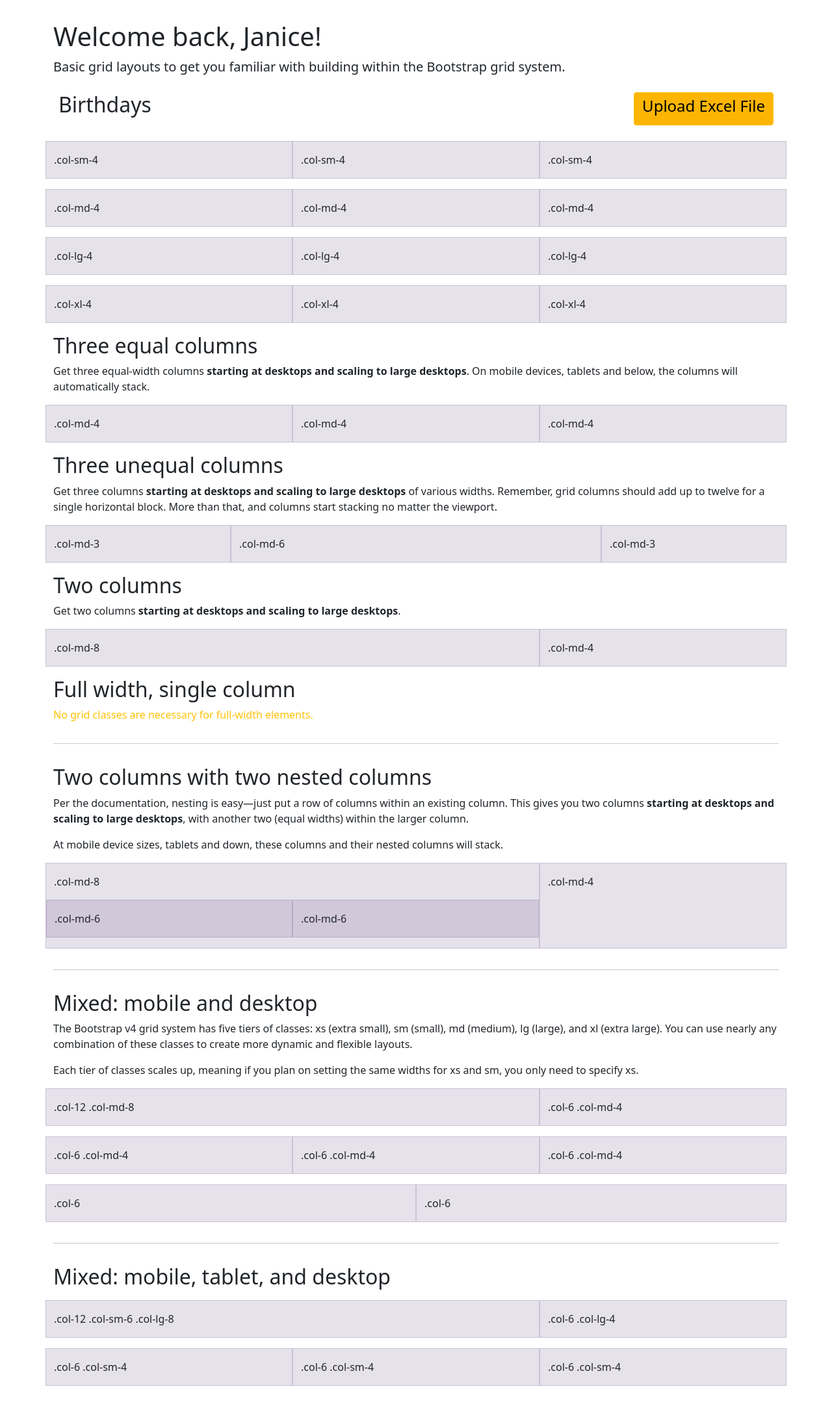
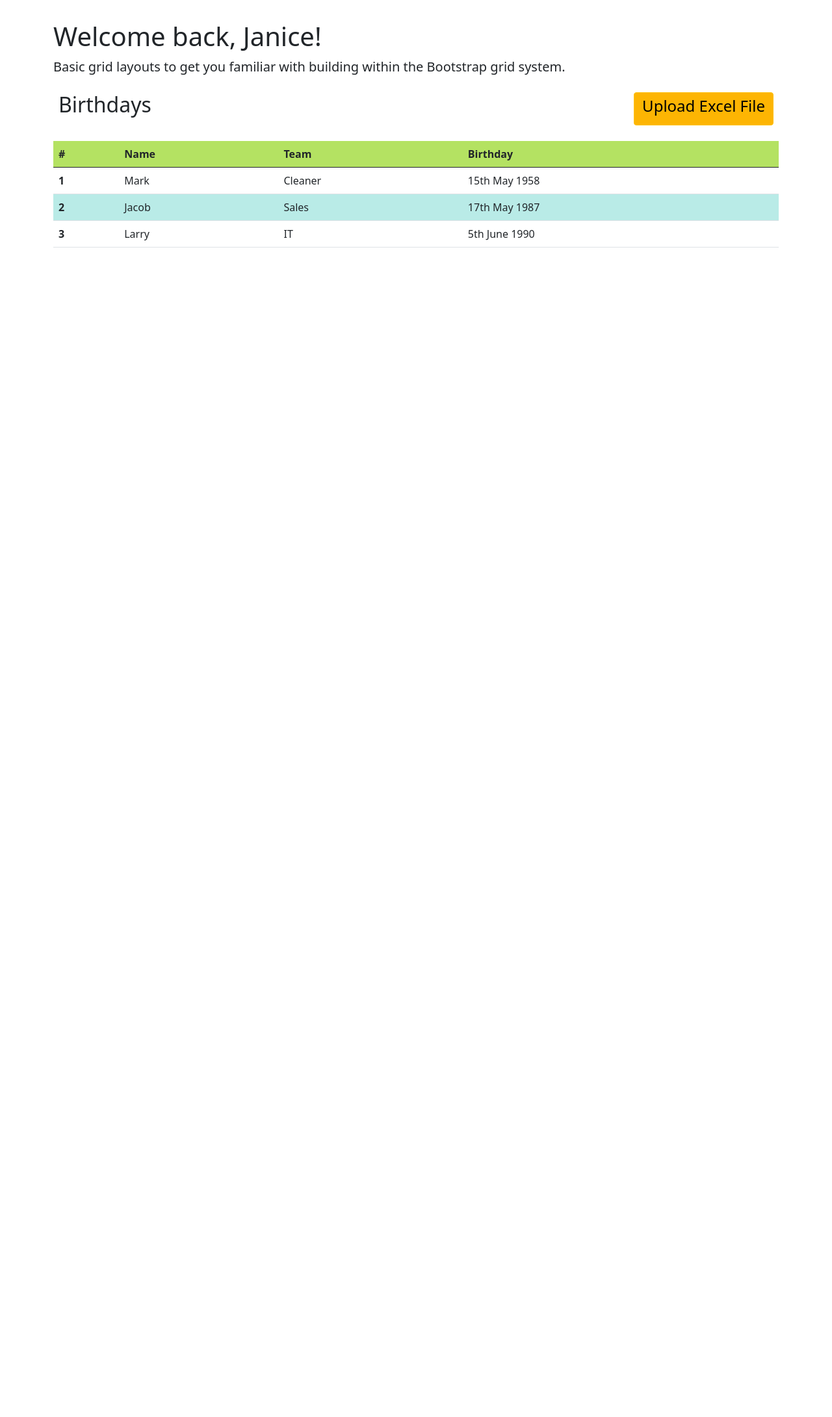
Before and after one commit to chaitanyabaranwal/GiftTeams, a Django app: page /birthdaytable/ in a window 1280 px wide. Shown: the whole page at 65% size. After the commit the page ends 381 px from the top, so only its background shows below. Run offline with Django 3.2, Linux system fonts and the light colour scheme; some libraries are stand-ins or nearby versions.

Commit message:
Add colour to birthday table

```diff
--- a/myproject/templates/birthdaytable.html
+++ b/myproject/templates/birthdaytable.html
@@ -25,6 +25,27 @@
       background-color: #FDB503;
       color: black;
     }
+
+    .thead-green {
+      background-color: #B4E262;
+      /* background-color: #74D8D0;*/
+    }
+
+    .table-striped>tbody>tr:nth-child(even)>td,
+.table-striped>tbody>tr:nth-child(even)>th {
+   background-color: rgba(116, 216, 208, 0.5);
+ }
+
+ .table-striped>tbody>tr:nth-child(odd)>td,
+.table-striped>tbody>tr:nth-child(odd)>th {
+   background-color: white;
+ }
+
+ .table>:not(caption)>*>* {
+   box-shadow : none;
+ }
+
+
   </style>
 
   <body>
@@ -38,104 +59,36 @@
         <div class="p-2 bd-highlight"><button type="button" class="btn btn-warning float-right"><h4>Upload Excel File</h4></button></div>
       </div>
 
-      <div class="row">
-        <div class="col-sm-4">.col-sm-4</div>
-        <div class="col-sm-4">.col-sm-4</div>
-        <div class="col-sm-4">.col-sm-4</div>
-      </div>
-
-      <div class="row">
-        <div class="col-md-4">.col-md-4</div>
-        <div class="col-md-4">.col-md-4</div>
-        <div class="col-md-4">.col-md-4</div>
-      </div>
-
-      <div class="row">
-        <div class="col-lg-4">.col-lg-4</div>
-        <div class="col-lg-4">.col-lg-4</div>
-        <div class="col-lg-4">.col-lg-4</div>
-      </div>
-
-      <div class="row">
-        <div class="col-xl-4">.col-xl-4</div>
-        <div class="col-xl-4">.col-xl-4</div>
-        <div class="col-xl-4">.col-xl-4</div>
-      </div>
-
-      <h2>Three equal columns</h2>
-      <p>Get three equal-width columns <strong>starting at desktops and scaling to large desktops</strong>. On mobile devices, tablets and below, the columns will automatically stack.</p>
-      <div class="row">
-        <div class="col-md-4">.col-md-4</div>
-        <div class="col-md-4">.col-md-4</div>
-        <div class="col-md-4">.col-md-4</div>
-      </div>
-
-      <h2>Three unequal columns</h2>
-      <p>Get three columns <strong>starting at desktops and scaling to large desktops</strong> of various widths. Remember, grid columns should add up to twelve for a single horizontal block. More than that, and columns start stacking no matter the viewport.</p>
-      <div class="row">
-        <div class="col-md-3">.col-md-3</div>
-        <div class="col-md-6">.col-md-6</div>
-        <div class="col-md-3">.col-md-3</div>
-      </div>
-
-      <h2>Two columns</h2>
-      <p>Get two columns <strong>starting at desktops and scaling to large desktops</strong>.</p>
-      <div class="row">
-        <div class="col-md-8">.col-md-8</div>
-        <div class="col-md-4">.col-md-4</div>
-      </div>
-
-      <h2>Full width, single column</h2>
-      <p class="text-warning">No grid classes are necessary for full-width elements.</p>
-
-      <hr>
-
-      <h2>Two columns with two nested columns</h2>
-      <p>Per the documentation, nesting is easy—just put a row of columns within an existing column. This gives you two columns <strong>starting at desktops and scaling to large desktops</strong>, with another two (equal widths) within the larger column.</p>
-      <p>At mobile device sizes, tablets and down, these columns and their nested columns will stack.</p>
-      <div class="row">
-        <div class="col-md-8">
-          .col-md-8
-          <div class="row">
-            <div class="col-md-6">.col-md-6</div>
-            <div class="col-md-6">.col-md-6</div>
-          </div>
-        </div>
-        <div class="col-md-4">.col-md-4</div>
-      </div>
-
-      <hr>
-
-      <h2>Mixed: mobile and desktop</h2>
-      <p>The Bootstrap v4 grid system has five tiers of classes: xs (extra small), sm (small), md (medium), lg (large), and xl (extra large). You can use nearly any combination of these classes to create more dynamic and flexible layouts.</p>
-      <p>Each tier of classes scales up, meaning if you plan on setting the same widths for xs and sm, you only need to specify xs.</p>
-      <div class="row">
-        <div class="col-12 col-md-8">.col-12 .col-md-8</div>
-        <div class="col-6 col-md-4">.col-6 .col-md-4</div>
-      </div>
-      <div class="row">
-        <div class="col-6 col-md-4">.col-6 .col-md-4</div>
-        <div class="col-6 col-md-4">.col-6 .col-md-4</div>
-        <div class="col-6 col-md-4">.col-6 .col-md-4</div>
-      </div>
-      <div class="row">
-        <div class="col-6">.col-6</div>
-        <div class="col-6">.col-6</div>
-      </div>
-
-      <hr>
-
-      <h2>Mixed: mobile, tablet, and desktop</h2>
-      <p></p>
-      <div class="row">
-        <div class="col-12 col-sm-6 col-lg-8">.col-12 .col-sm-6 .col-lg-8</div>
-        <div class="col-6 col-lg-4">.col-6 .col-lg-4</div>
-      </div>
-      <div class="row">
-        <div class="col-6 col-sm-4">.col-6 .col-sm-4</div>
-        <div class="col-6 col-sm-4">.col-6 .col-sm-4</div>
-        <div class="col-6 col-sm-4">.col-6 .col-sm-4</div>
-      </div>
+      <table class="table table-striped">
+        <thead class="thead-green">
+          <tr>
+            <th scope="col">#</th>
+            <th scope="col">Name</th>
+            <th scope="col">Team</th>
+            <th scope="col">Birthday</th>
+          </tr>
+        </thead>
+        <tbody>
+          <tr>
+            <th scope="row">1</th>
+            <td>Mark</td>
+            <td>Cleaner</td>
+            <td>15th May 1958</td>
+          </tr>
+          <tr>
+            <th scope="row">2</th>
+            <td>Jacob</td>
+            <td>Sales</td>
+            <td>17th May 1987</td>
+          </tr>
+          <tr>
+            <th scope="row">3</th>
+            <td>Larry</td>
+            <td>IT</td>
+            <td>5th June 1990</td>
+          </tr>
+        </tbody>
+      </table>
 
     </div> <!-- /container -->
 
```
